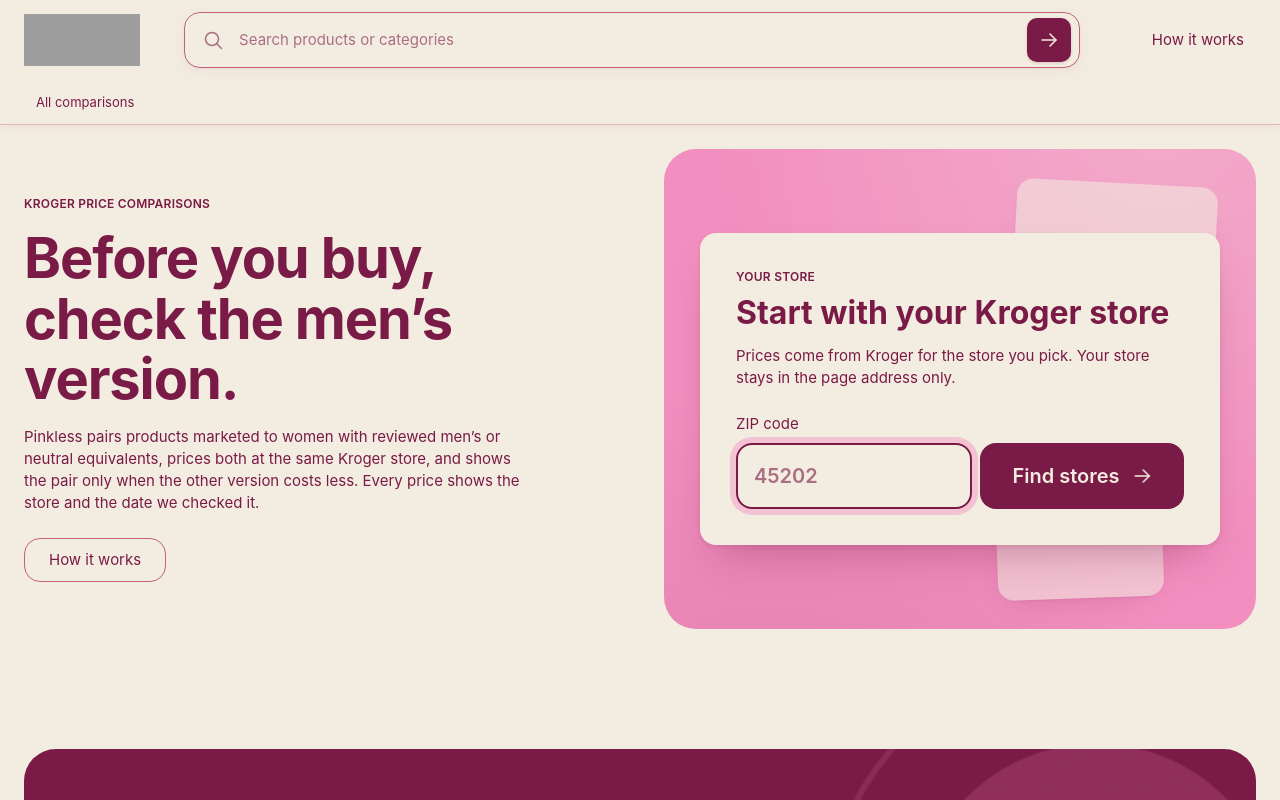
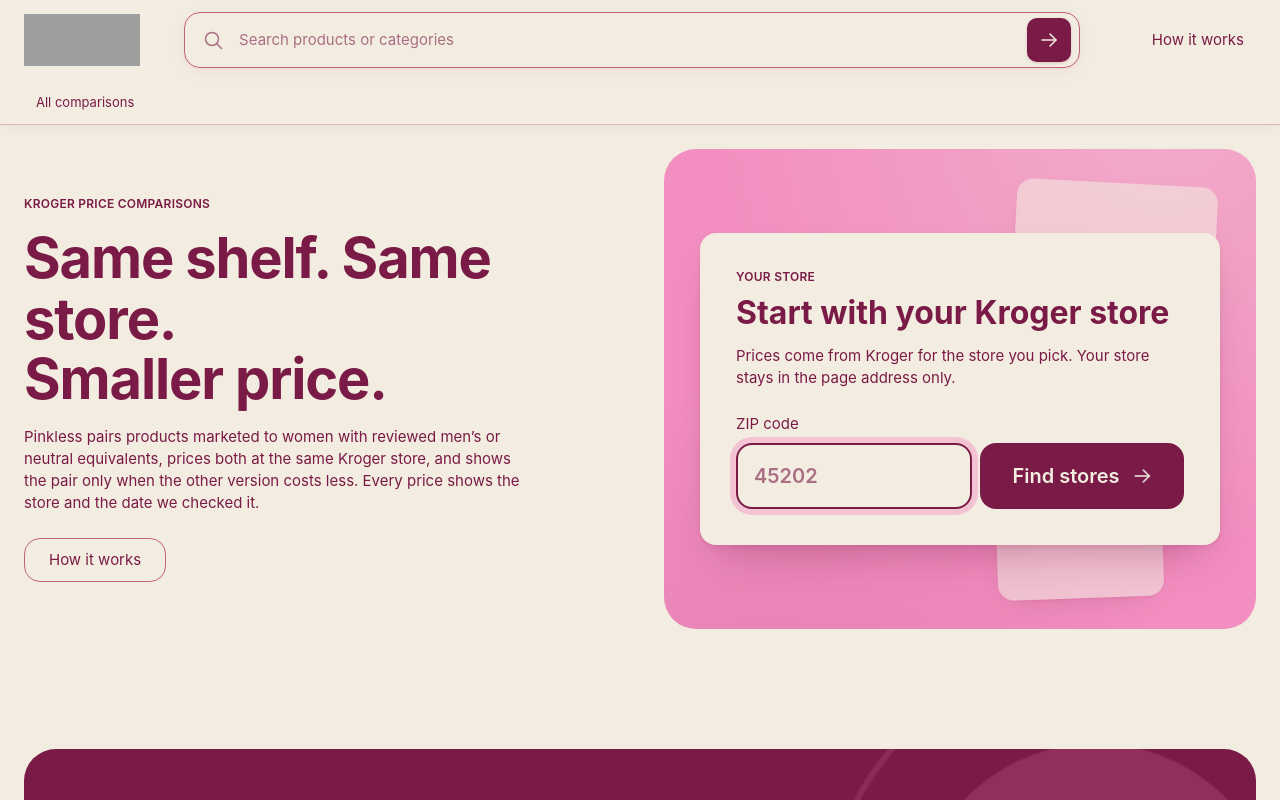
Before and after one commit to hackhersandhims/Pinkless, a React (Vite) app in the folder apps/marketplace/: page / in a window 1280 px wide. Shown: the top 800 px of the page. Built offline with nearby package versions, Linux system fonts and the light colour scheme; grey boxes are pictures that could not be loaded.

Commit message:
chore: change hero slogan to 'Same shelf. Same store. Smaller price.'
Co-Authored-By: Claude Opus 5 <noreply@anthropic.com>

```diff
--- a/apps/marketplace/src/components/Hero.tsx
+++ b/apps/marketplace/src/components/Hero.tsx
@@ -36,7 +36,7 @@ export function Hero({ store, featured, loading = false }: HeroProps) {
             {store ? `Prices at ${storeLabel(store)}` : 'Kroger price comparisons'}
           </p>
           <h1 id="hero-title" className={styles.headline}>
-            <span>Before you buy,</span> <span>check the men’s version.</span>
+            <span>Same shelf. Same store.</span> <span>Smaller price.</span>
           </h1>
           <p className={`body ${styles.sub}`}>
             Pinkless pairs products marketed to women with reviewed men’s or neutral equivalents,
```
